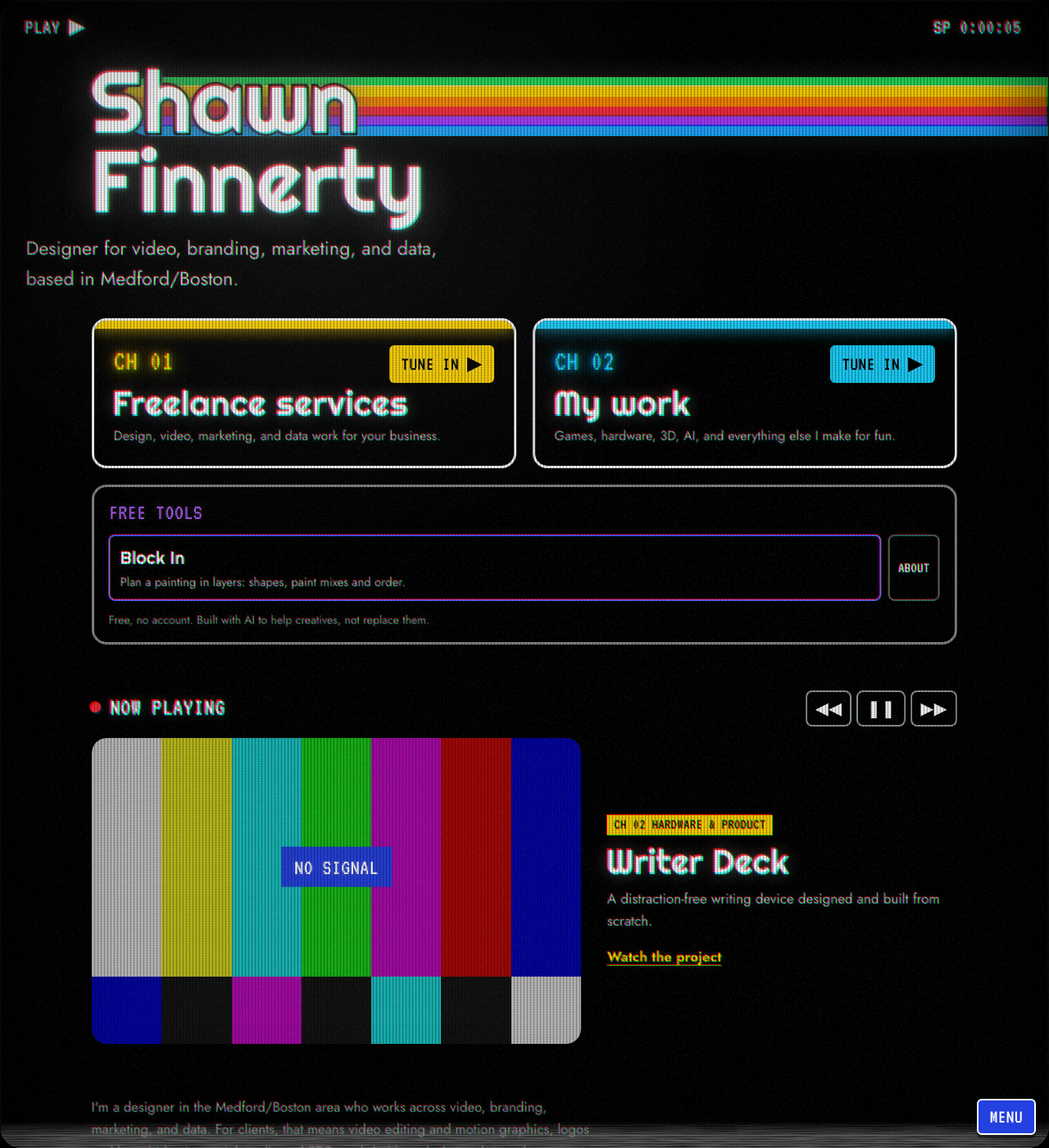
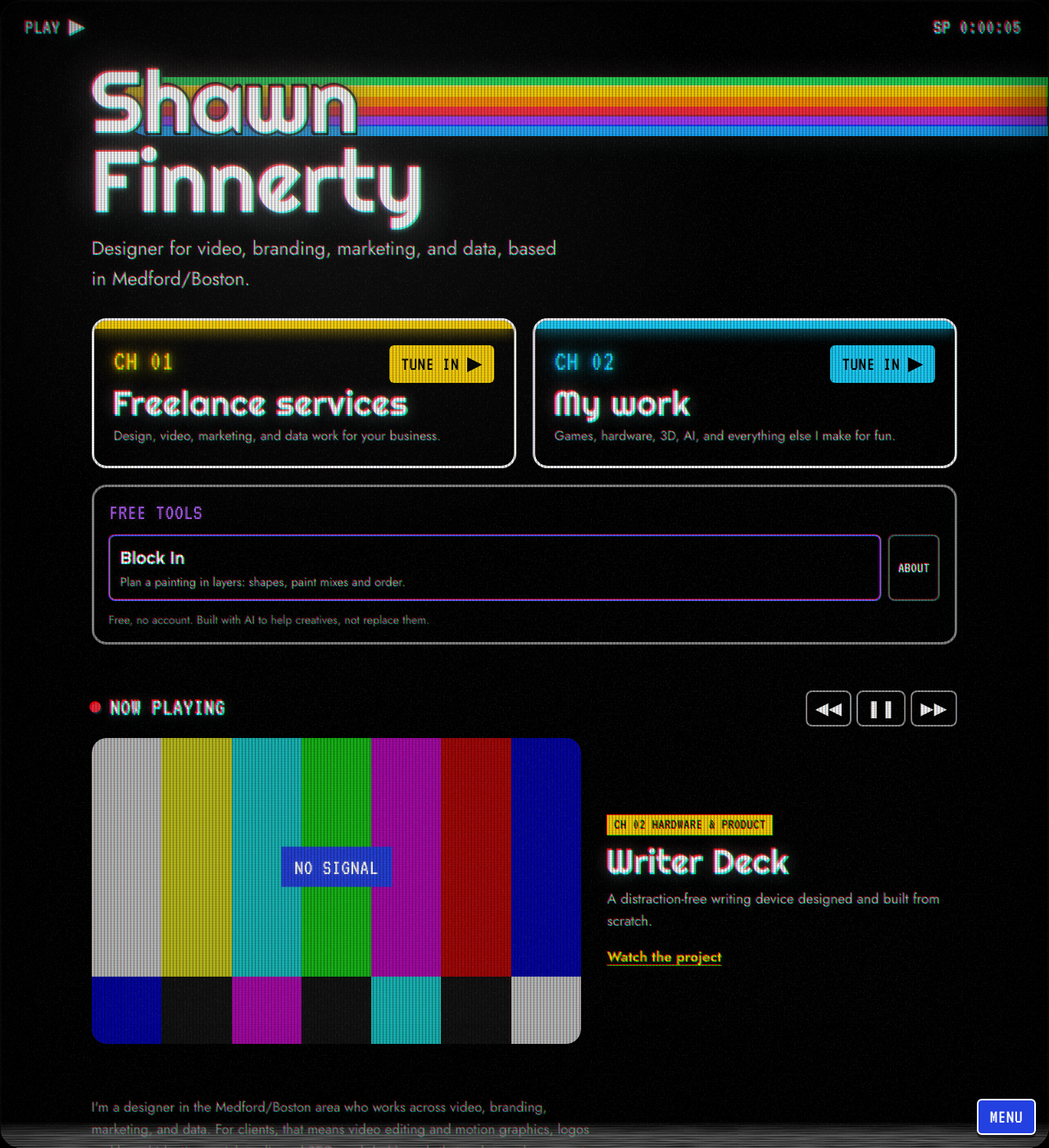
Before and after one commit to ItsNotShawn/shawnfinnerty.work, a Jekyll site: the page built from index.html, in a window 1280 px wide and 1400 px high. Shown: the whole window at 82% size. Built offline with Jekyll 4.4.1, drawn with Linux system fonts in a browser that asks for light colours; some web fonts are replaced.

Commit message:
Homepage: keep tagline aligned with content on mid-size screens
Co-Authored-By: Claude Opus 5.5 <noreply@anthropic.com>
Claude-Session: https://claude.ai/code/session_01PoU4aPMQCwMMpbXj2zQyDj

```diff
--- a/assets/css/site.css
+++ b/assets/css/site.css
@@ -749,7 +749,7 @@ html.no-motion .theme-screen::before, html.no-motion .theme-screen::after { anim
   .home__main { display: flex; flex-direction: column; }
   .home__hero, .home__sub { display: contents; }
   .home__hero .logo { padding-top: 20px; }
-  .home__tagline { padding-inline: var(--gutter); margin-bottom: 28px; }
+  .home__tagline { align-self: flex-start; margin: 16px var(--gutter) 28px max(var(--gutter), calc((100vw - var(--wrap)) / 2 + var(--gutter))); }
   .home__main > .channels { order: 1; }
   .home__sub .tools { order: 2; margin: 20px auto 0; width: calc(100% - 2 * var(--gutter)); max-width: calc(var(--wrap) - 2 * var(--gutter)); box-sizing: border-box; }
   .home__main > .nowplaying { order: 3; }
```
